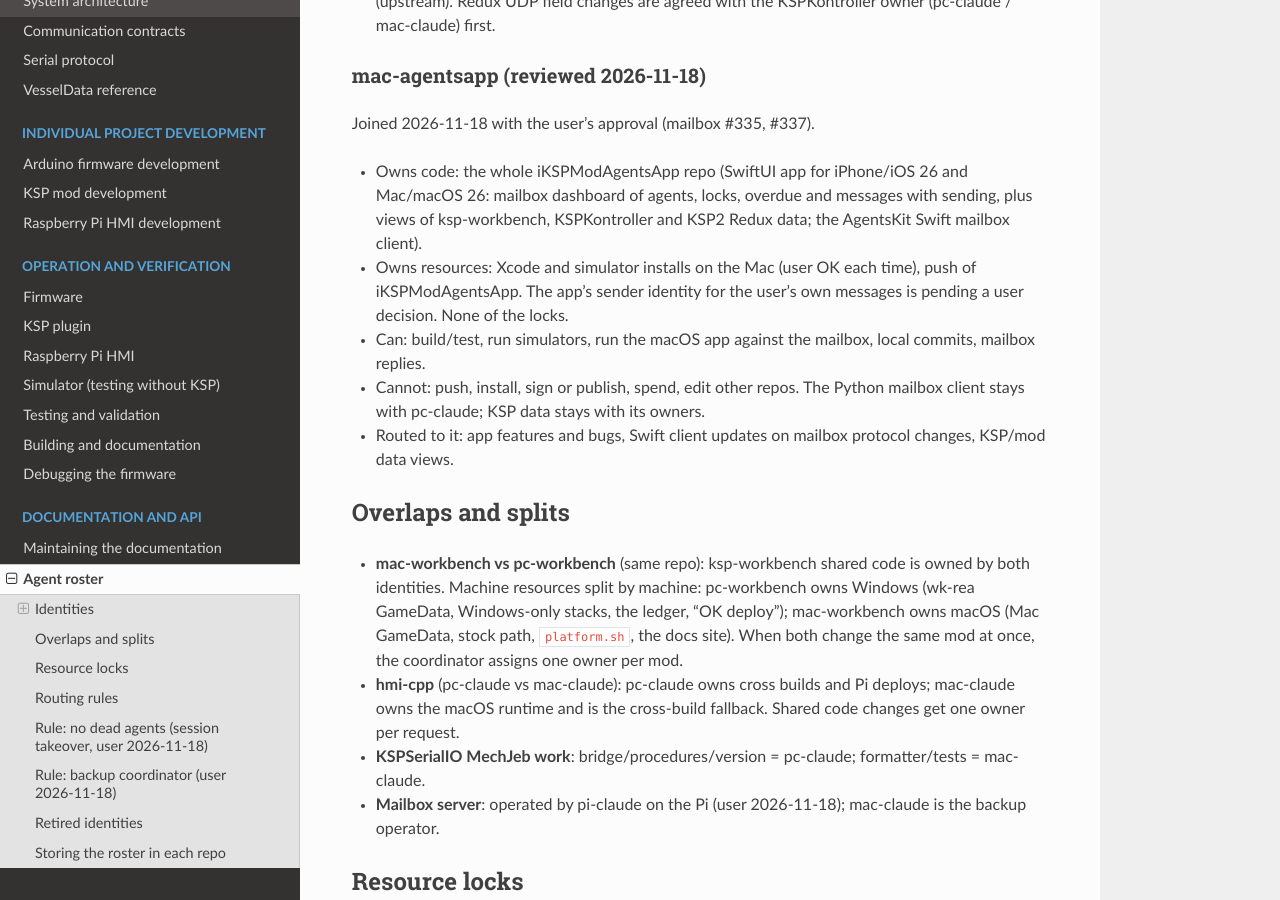
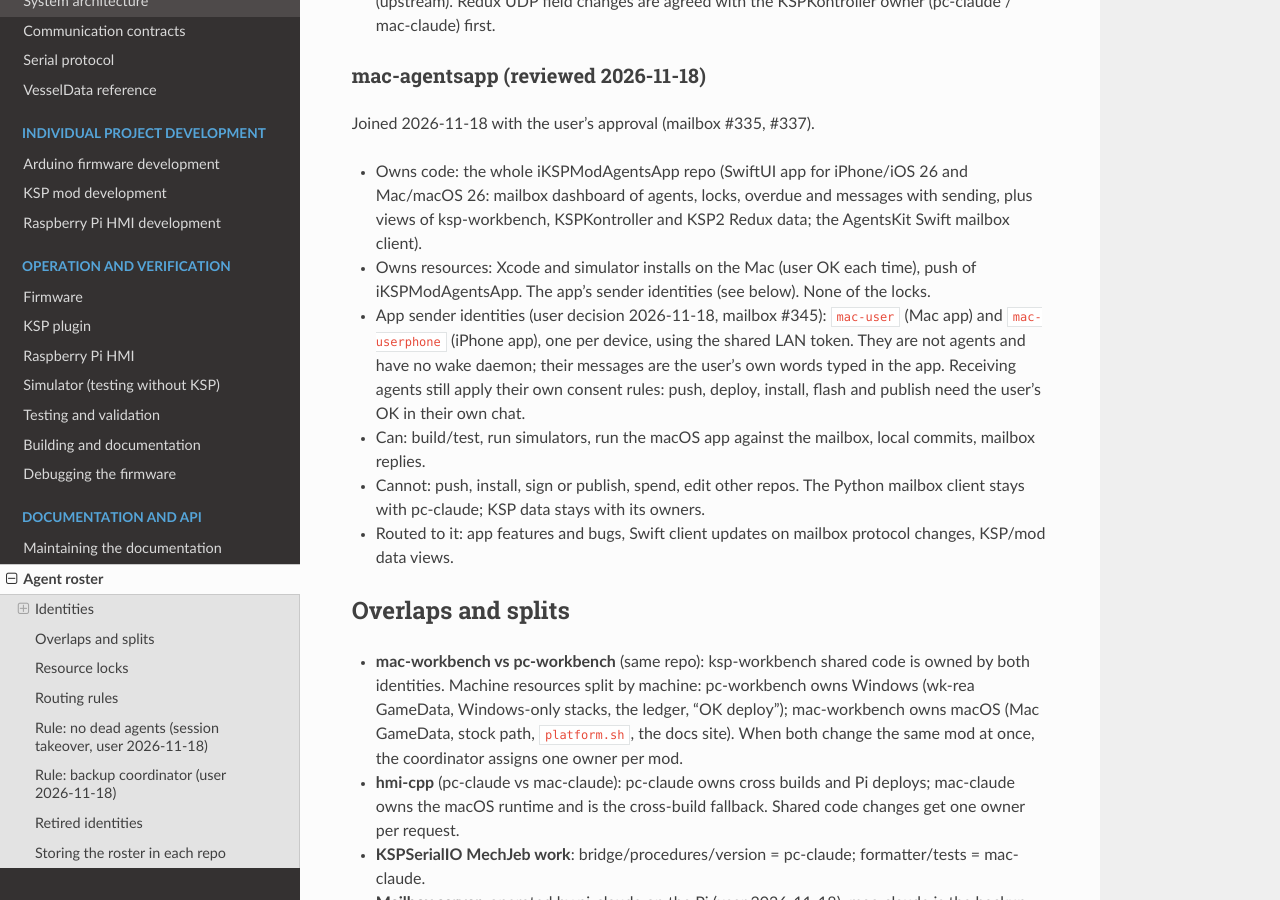
Before and after one commit to AlaNLrdE/KSPKontroller, a Sphinx documentation site: the page built from docs/agents.rst, in a window 1280 px wide and 900 px high, scrolled down 2570 px. Built offline with Sphinx 7.4.7 and the Read the Docs theme 3.1.0, drawn with Linux system fonts in a browser that asks for light colours.

Commit message:
docs(agents): record the app sender identities mac-user and mac-userphone (#345)
Co-Authored-By: Claude Opus 5.5 <noreply@anthropic.com>

```diff
--- a/docs/agents.rst
+++ b/docs/agents.rst
@@ -139,7 +139,11 @@ Joined 2026-11-18 with the user's approval (mailbox #335, #337).
   dashboard of agents, locks, overdue and messages with sending, plus views of ksp-workbench,
   KSPKontroller and KSP2 Redux data; the AgentsKit Swift mailbox client).
 - Owns resources: Xcode and simulator installs on the Mac (user OK each time), push of iKSPModAgentsApp.
-  The app's sender identity for the user's own messages is pending a user decision. None of the locks.
+  The app's sender identities (see below). None of the locks.
+- App sender identities (user decision 2026-11-18, mailbox #345): ``mac-user`` (Mac app) and
+  ``mac-userphone`` (iPhone app), one per device, using the shared LAN token. They are not agents and have
+  no wake daemon; their messages are the user's own words typed in the app. Receiving agents still apply
+  their own consent rules: push, deploy, install, flash and publish need the user's OK in their own chat.
 - Can: build/test, run simulators, run the macOS app against the mailbox, local commits, mailbox replies.
 - Cannot: push, install, sign or publish, spend, edit other repos. The Python mailbox client stays with
   pc-claude; KSP data stays with its owners.
```
